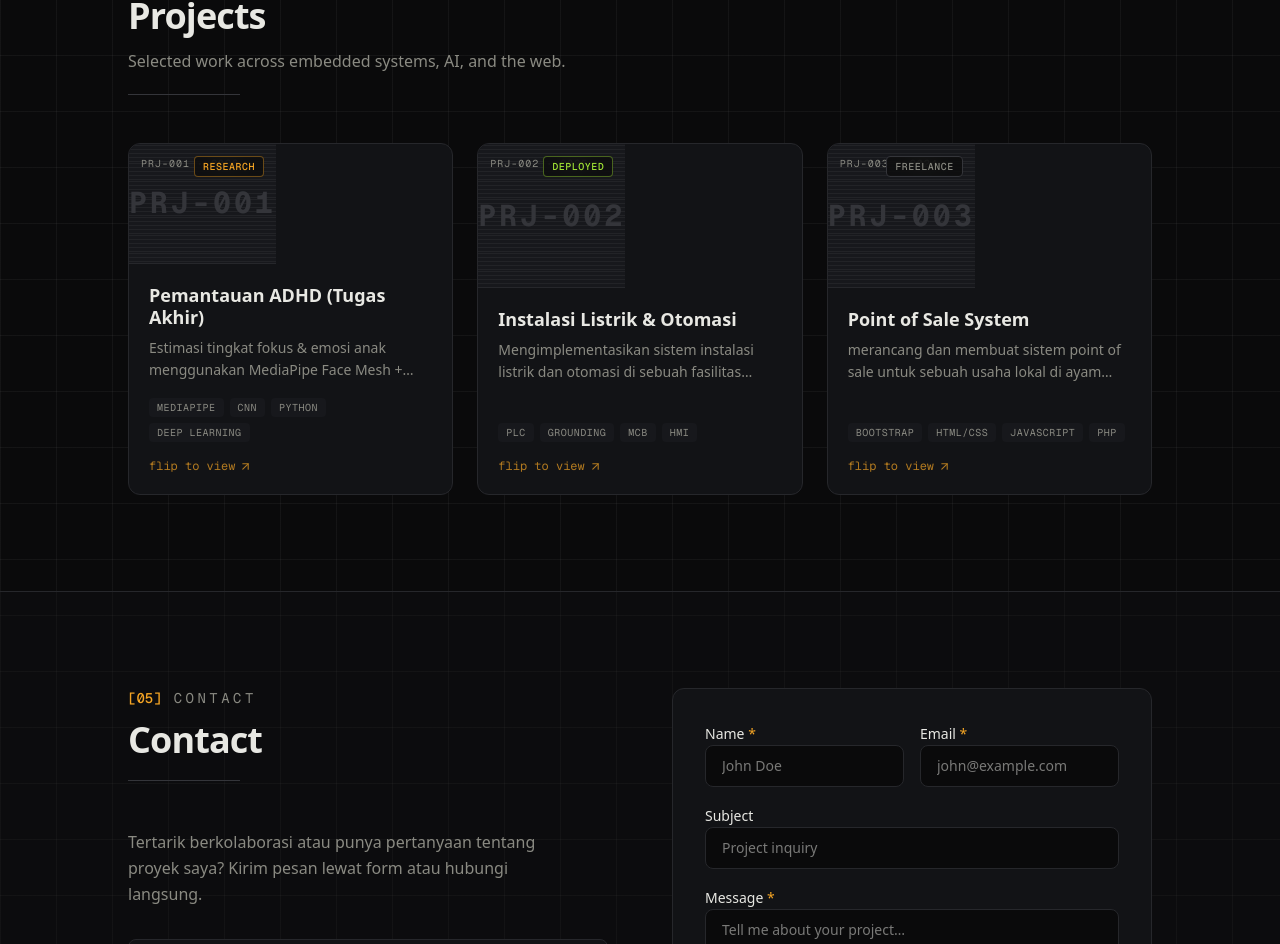
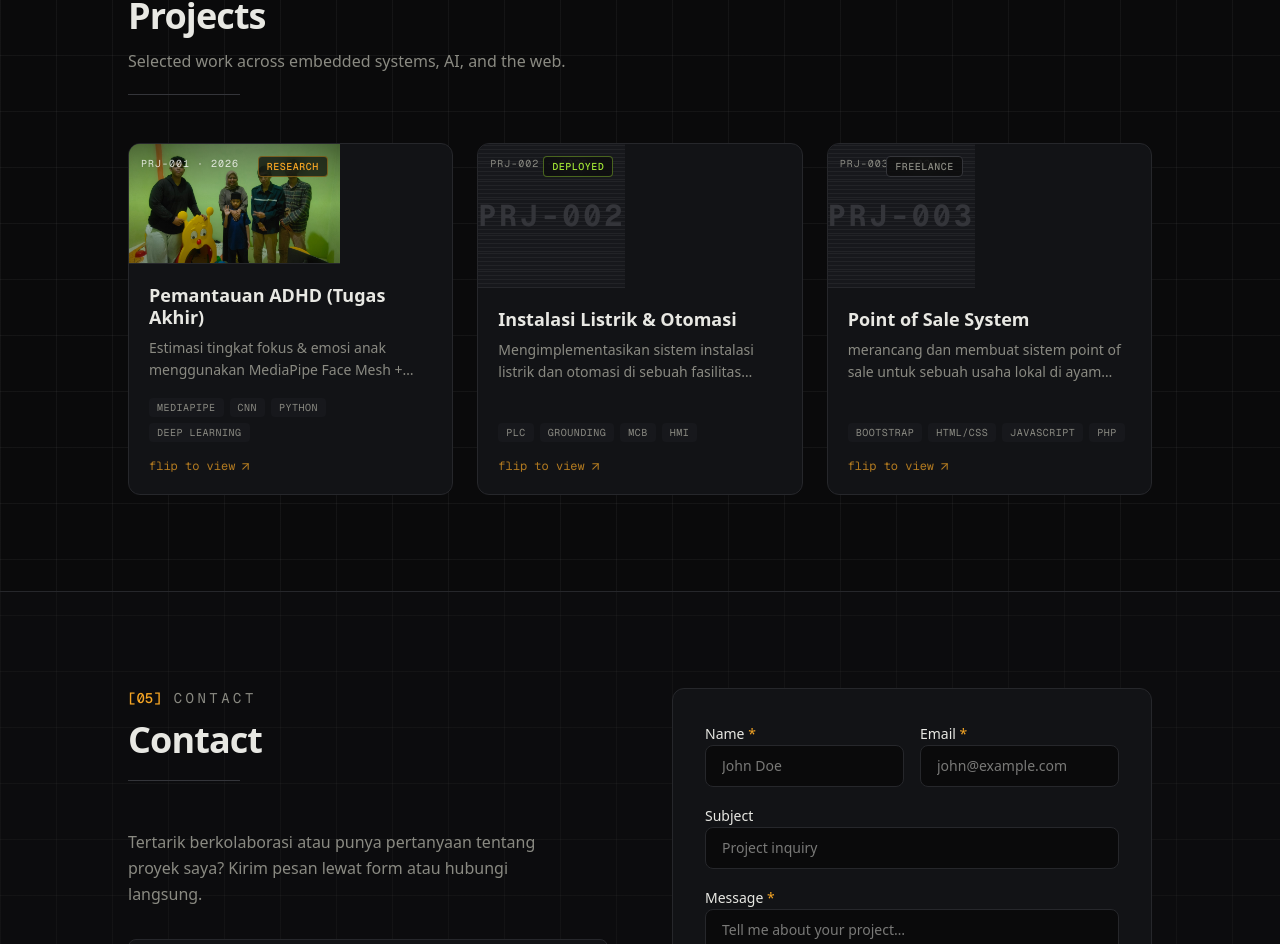
Before and after one commit to rizchan4321/profile, a Next.js app: page / in a window 1280 px wide. Shown: the part 3081-4025 px from the top of the page. Built offline with nearby package versions, Linux system fonts and the light colour scheme.

Commit message:
ui: show project image on card front

```diff
--- a/src/components/project-card.tsx
+++ b/src/components/project-card.tsx
@@ -55,10 +55,24 @@ export function SpecCard({ project }: { project: Project }) {
         >
           {/* Schematic header */}
           <div className="bg-scanlines bg-dotgrid relative flex h-36 items-center justify-center overflow-hidden border-b border-border bg-surface-2">
-            <span className="select-none font-mono text-3xl font-bold tracking-widest text-border-strong transition-colors group-hover:text-accent/40">
-              {project.id}
-            </span>
-            <span className="absolute left-3 top-3 font-mono text-[10px] tracking-widest text-muted-foreground">
+            {hasImages ? (
+              <>
+                {/* Decorative thumbnail; the project title remains the accessible label. */}
+                {/* eslint-disable-next-line @next/next/no-img-element */}
+                <img
+                  src={project.images[0]}
+                  alt=""
+                  aria-hidden="true"
+                  className="h-full w-full object-cover transition-transform duration-500 group-hover:scale-[1.03]"
+                />
+                <span className="pointer-events-none absolute inset-0 bg-gradient-to-b from-black/45 via-transparent to-black/25" />
+              </>
+            ) : (
+              <span className="select-none font-mono text-3xl font-bold tracking-widest text-border-strong transition-colors group-hover:text-accent/40">
+                {project.id}
+              </span>
+            )}
+            <span className={`absolute left-3 top-3 font-mono text-[10px] tracking-widest ${hasImages ? "text-white/80 drop-shadow" : "text-muted-foreground"}`}>
               {project.id} · {project.year}
             </span>
             <span
```
